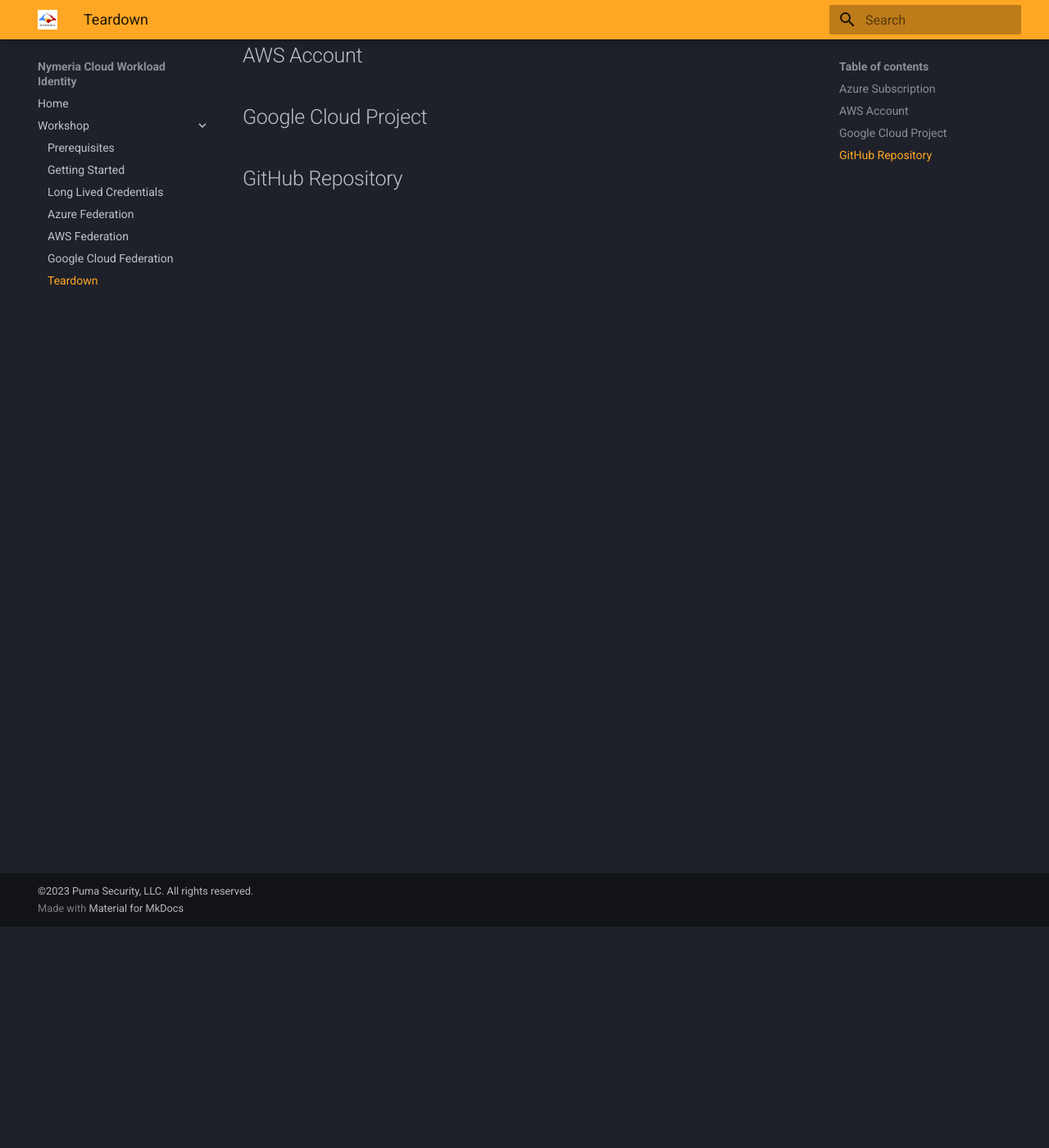
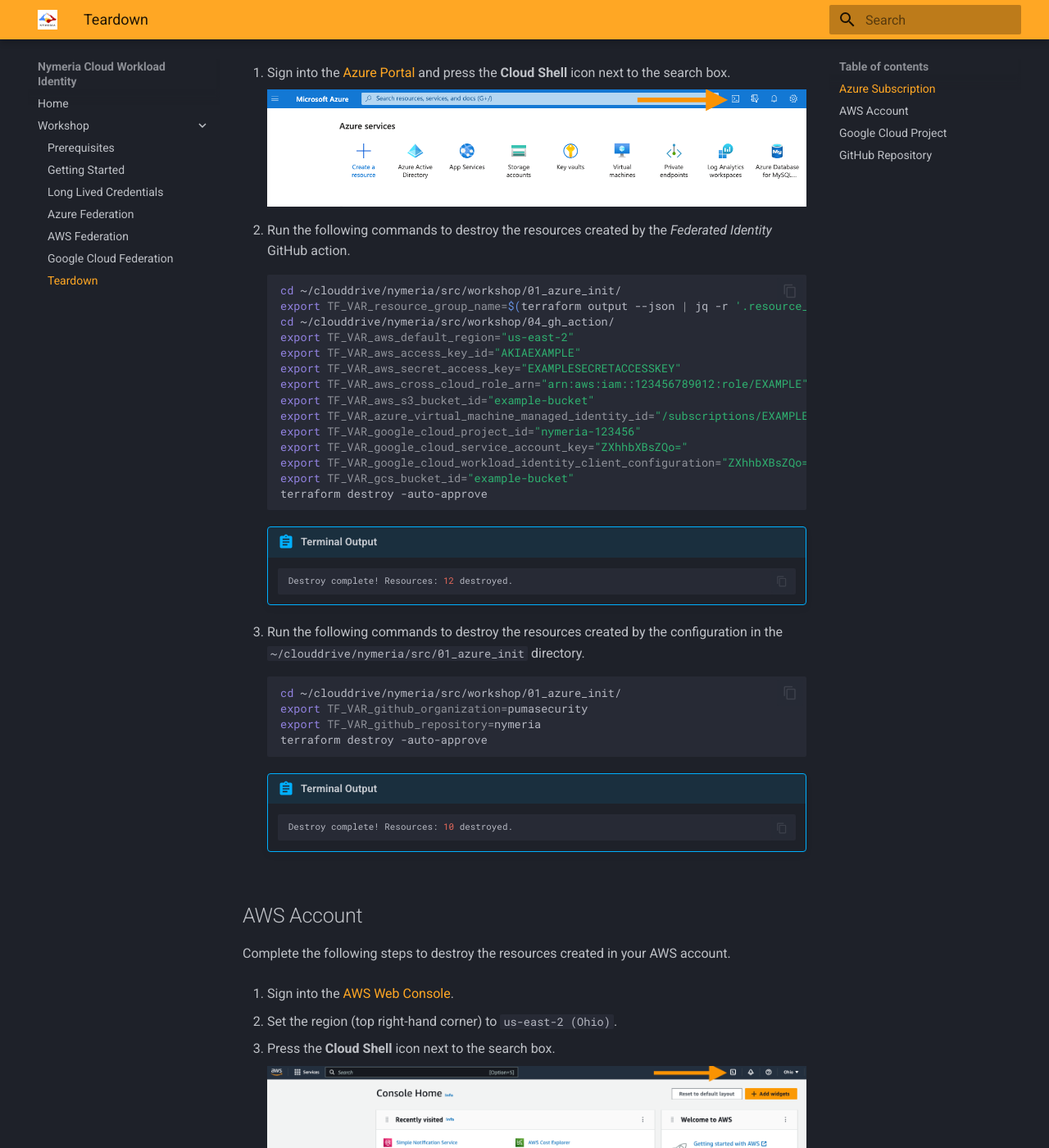
Before and after one commit to pumasecurity/nymeria, an MkDocs documentation site: the page built from docs/docs/teardown.md, in a window 1280 px wide and 1400 px high, scrolled down 270 px. Shown: the whole window at 82% size. Built offline with MkDocs 1.6.1 and Material for MkDocs 9.7.7, drawn with Linux system fonts in a browser that asks for light colours; some of the changed text lies outside the part shown.

Commit message:
feat: teardown docs

````diff
--- a/docs/docs/teardown.md
+++ b/docs/docs/teardown.md
@@ -4,8 +4,109 @@
 
 ## Azure Subscription
 
+Complete the following steps to destroy the resources created in your Azure subscription.
+
+1. Sign into the [Azure Portal](https://portal.azure.com/){: target="_blank" rel="noopener"} and press the **Cloud Shell** icon next to the search box.
+
+    ![](./img/az-portal.png)
+
+1. Run the following commands to destroy the resources created by the *Federated Identity* GitHub action.
+
+    ```bash
+    cd ~/clouddrive/nymeria/src/workshop/01_azure_init/
+    export TF_VAR_resource_group_name=$(terraform output --json | jq -r '.resource_group_name.value')
+    cd ~/clouddrive/nymeria/src/workshop/04_gh_action/
+    export TF_VAR_aws_default_region="us-east-2"
+    export TF_VAR_aws_access_key_id="AKIAEXAMPLE"
+    export TF_VAR_aws_secret_access_key="EXAMPLESECRETACCESSKEY"
+    export TF_VAR_aws_cross_cloud_role_arn="arn:aws:iam::123456789012:role/EXAMPLE"
+    export TF_VAR_aws_s3_bucket_id="example-bucket"
+    export TF_VAR_azure_virtual_machine_managed_identity_id="/subscriptions/EXAMPLE-SUBSCRIPTION-ID/resourceGroups/example-resource-group/providers/Microsoft.ManagedIdentity/userAssignedIdentities/example-managed-identity"
+    export TF_VAR_google_cloud_project_id="nymeria-123456"
+    export TF_VAR_google_cloud_service_account_key="ZXhhbXBsZQo="
+    export TF_VAR_google_cloud_workload_identity_client_configuration="ZXhhbXBsZQo="
+    export TF_VAR_gcs_bucket_id="example-bucket"
+    terraform destroy -auto-approve
+    ```
+
+    !!! abstract "Terminal Output"
+        ```bash
+        Destroy complete! Resources: 12 destroyed.
+        ```
+
+1. Run the following commands to destroy the resources created by the configuration in the `~/clouddrive/nymeria/src/01_azure_init` directory.
+
+    ```bash
+    cd ~/clouddrive/nymeria/src/workshop/01_azure_init/
+    export TF_VAR_github_organization=pumasecurity
+    export TF_VAR_github_repository=nymeria
+    terraform destroy -auto-approve
+    ```
+
+    !!! abstract "Terminal Output"
+        ```bash
+        Destroy complete! Resources: 10 destroyed.
+        ```
+
 ## AWS Account
+
+Complete the following steps to destroy the resources created in your AWS account.
+
+1. Sign into the [AWS Web Console](https://console.aws.amazon.com/){: target="_blank" rel="noopener"}.
+
+1. Set the region (top right-hand corner) to `us-east-2 (Ohio)`.
+
+1. Press the **Cloud Shell** icon next to the search box.
+
+    ![](./img/aws-console.png)
+
+1. Run the following commands to destroy the resources created by the configuration in the `~/clouddrive/nymeria/src/02_aws_init` directory.
+
+    ```bash
+    cd ~/nymeria/src/workshop/02_aws_init/
+    export TF_VAR_azure_tenant_id="EXAMPLE-TENANT-ID"
+    export TF_VAR_azure_virtual_machine_managed_identity_principal_id="EXAMPLE-PRINCIPAL-ID"
+    terraform destroy -auto-approve
+    ```
+
+    !!! abstract "Terminal Output"
+        ```bash
+        Destroy complete! Resources: 10 destroyed.
+        ```
 
 ## Google Cloud Project
 
+Complete the following steps to destroy the resources created in your Google Cloud project.
+
+1. Sign into the [Google Cloud Web Console](https://console.cloud.google.com/){: target="_blank" rel="noopener"}.
+
+1. Select your project in the dropdown list (see #1 in the screenshot below).
+
+1. Press the **Cloud Shell** icon next to the search box (see #3 in the screenshot below).
+
+    ![](./img/gcp-project.png)
+
+1. Run the following commands to destroy the resources created by the configuration in the `~/nymeria/src/workshop/03_gcp_init/` directory. You will need to **Authorize** the Cloud Shell to access your Google Cloud project.
+
+    ```bash
+    cd ~/nymeria/src/workshop/03_gcp_init/
+    export TF_VAR_project_id=$(terraform output --json | jq -r '.gcp_project_id.value')
+    export TF_VAR_azure_tenant_id="EXAMPLE-TENANT-ID"
+    export TF_VAR_azure_virtual_machine_managed_identity_principal_id="EXAMPLE-PRINCIPAL-ID"
+    terraform destroy -auto-approve
+    ```
+
+    !!! abstract "Terminal Output"
+        ```bash
+        Destroy complete! Resources: 14 destroyed.
+        ```
+
 ## GitHub Repository
+
+1. Browse to your Nymeria GitHub repository's **Settings**.
+
+    ![](./img/gh-settings.png)
+
+1. Delete the GitHub Nymeria GitHub repository
+
+    ![](./img/gh-delete-repo.png)
````
Also changed, not shown: docs/docs/img/gh-delete-repo.png (added), 2 other files.
